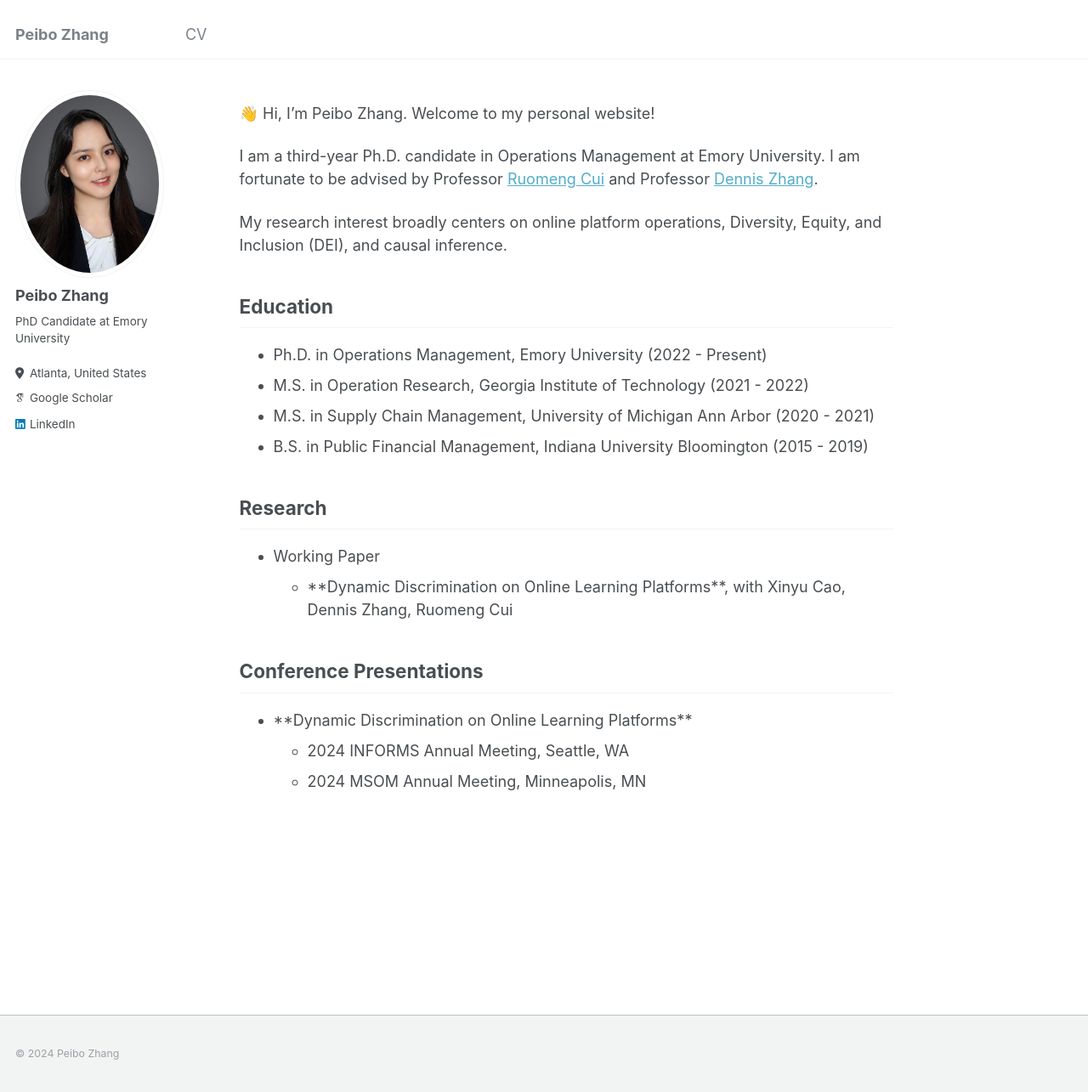
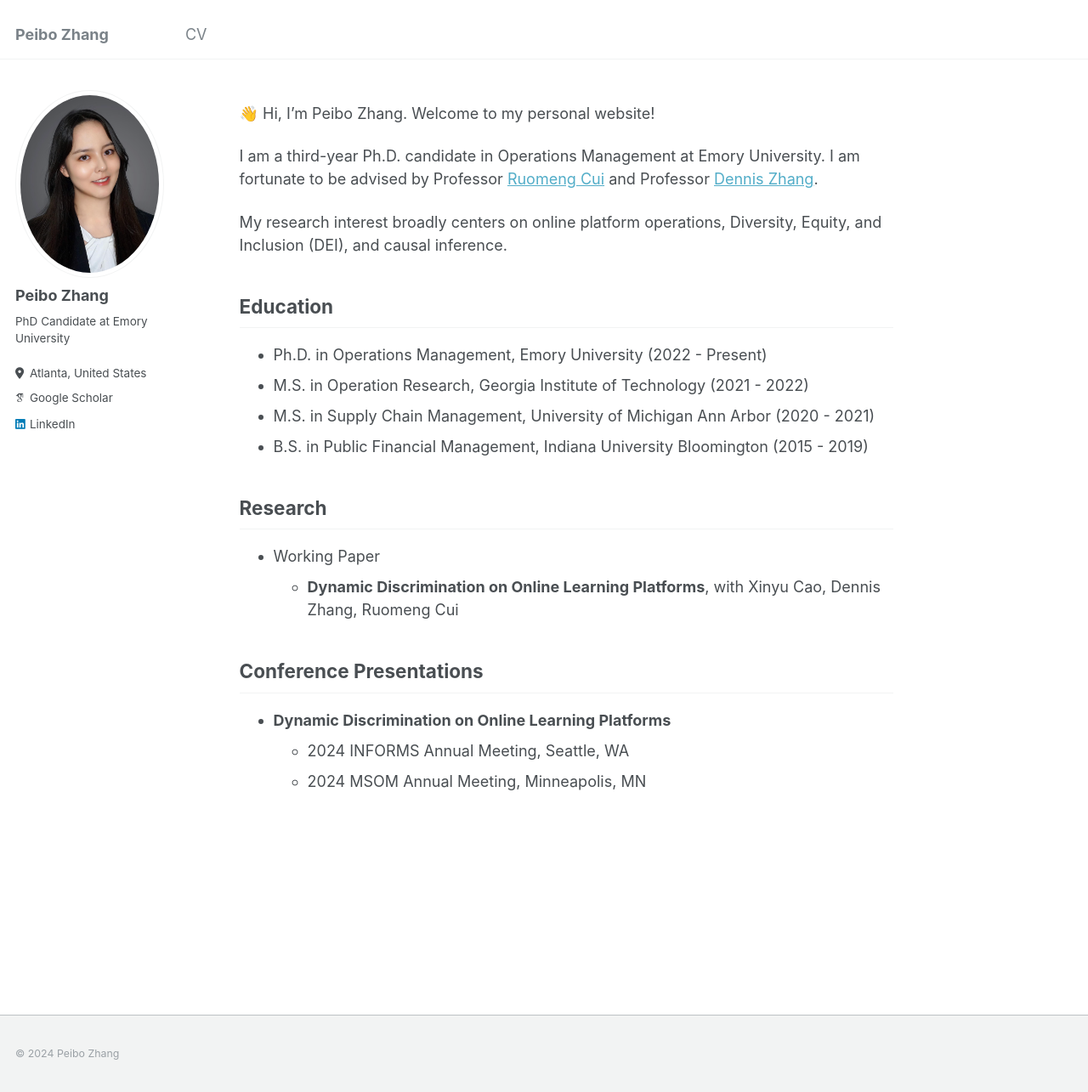
Before and after one commit to PeiboZhang/peibozhang.github.io, a Jekyll site: the page built from _pages/about.md, in a window 1280 px wide and 1285 px high. Shown: the whole window at 85% size. Built offline with Jekyll 4.4.1, drawn with Linux system fonts in a browser that asks for light colours; some web fonts are replaced.

Commit message:
Update about.md

```diff
--- a/_pages/about.md
+++ b/_pages/about.md
@@ -34,14 +34,14 @@ My research interest broadly centers on online platform operations, Diversity, E
 <ul>
   <li style="list-style-type: disc;">Working Paper
     <ul>
-      <li style="list-style-type: circle;">**Dynamic Discrimination on Online Learning Platforms**, with Xinyu Cao, Dennis Zhang, Ruomeng Cui</li>
+      <li style="list-style-type: circle;"><b>Dynamic Discrimination on Online Learning Platforms</b>, with Xinyu Cao, Dennis Zhang, Ruomeng Cui</li>
     </ul>
   </li>
 </ul>
 
 ## Conference Presentations
 <ul>
-  <li style="list-style-type: disc;">**Dynamic Discrimination on Online Learning Platforms**
+  <li style="list-style-type: disc;"><b>Dynamic Discrimination on Online Learning Platforms</b>
     <ul>
       <li style="list-style-type: circle;">2024 INFORMS Annual Meeting, Seattle, WA</li>
       <li style="list-style-type: circle;">2024 MSOM Annual Meeting, Minneapolis, MN</li>
```
